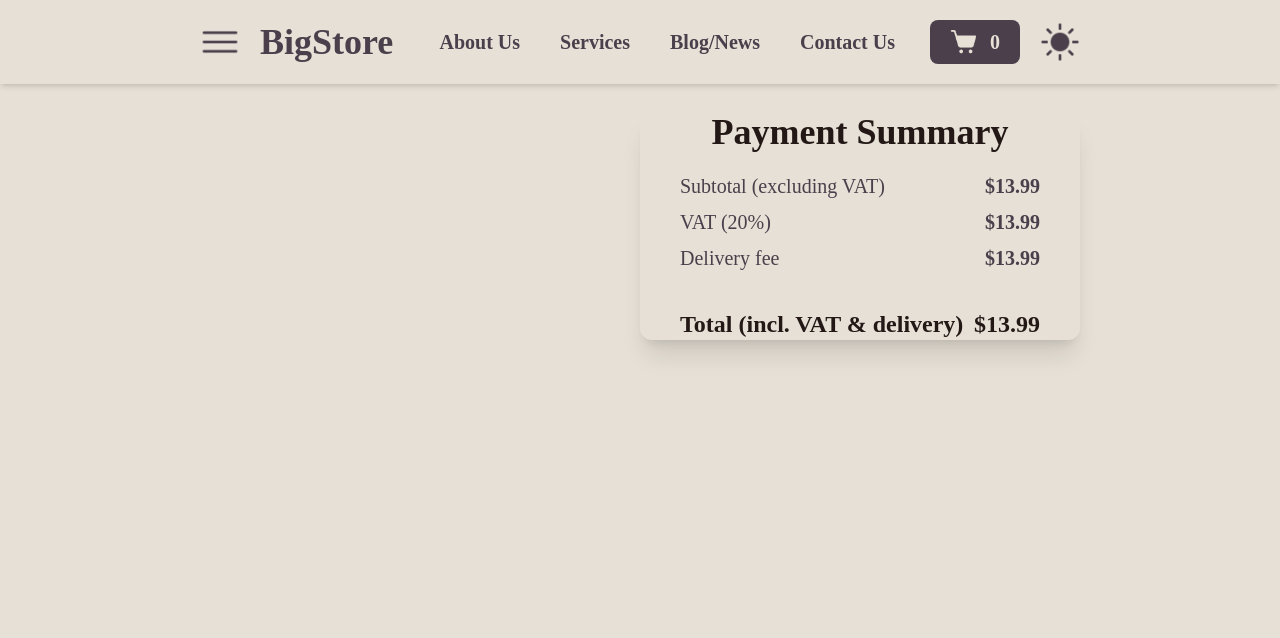
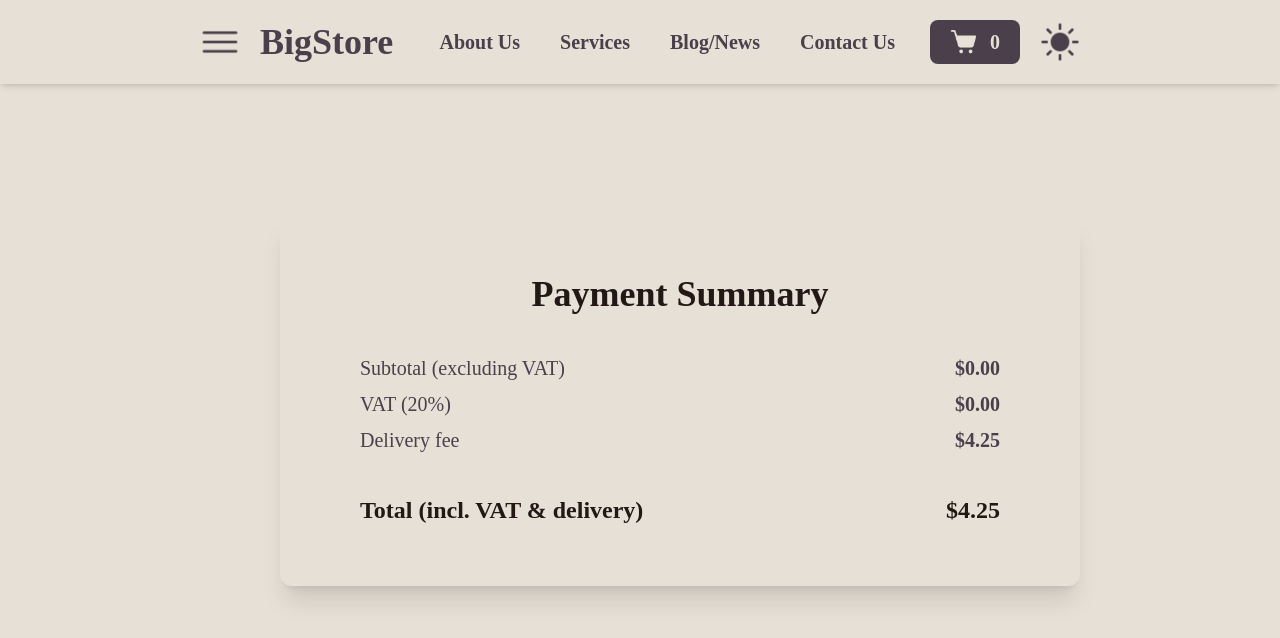
Before and after one commit to luwquit/react-exercises, a React (Vite) app in the folder cart-context-store/: page /cart in a window 1280 px wide. Shown: the top 638 px of the page. Built offline with nearby package versions, Linux system fonts and the light colour scheme; data requests are answered from the project's data file; a web font is replaced by a local one.

Commit message:
Add useCartDetails hook to get details on items from products that in the cart; center PaymentSummary component

```diff
--- /dev/null
+++ b/cart-context-store/src/assets/useCartDetails.tsx
@@ -0,0 +1,16 @@
+import { useMemo } from "react";
+import { useCart } from "../contexts/CartContext";
+import { useProduct } from "../contexts/ProductContext";
+
+export function useCartDetails() {
+  const {cart} = useCart();
+  const {products} = useProduct();
+
+  return useMemo(
+    () =>
+      cart.products.flatMap((cartItem) => {
+        const product = products.find((p) => p.id === cartItem.id);
+        return product ? [{...cartItem, product}] : [];
+      }),
+  [cart, products])
+}
--- a/cart-context-store/src/components/CartItem.tsx
+++ b/cart-context-store/src/components/CartItem.tsx
@@ -1,11 +1,11 @@
 import { useCart } from "../contexts/CartContext";
-import { useProduct } from "../contexts/ProductContext";
 import { Quantity } from "./Quantity";
 import formatCurrency from "../assets/formatCurrency";
+import { useCartDetails } from "../assets/useCartDetails";
 
 export function CartItem() {
-  const {products} = useProduct();
-  const {cart, cartDispatch} = useCart();
+  const {cartDispatch} = useCart();
+  const cartDetails = useCartDetails();
 
   const handleRemoveItem = (id: number, quantity: number) => {
     cartDispatch({type: "removeFromCart", payload: {id: id, quantity: quantity}})
@@ -13,19 +13,14 @@ export function CartItem() {
 
   return (
     <>
-      {cart.products.map(cartItem => {
-        const matchingItem = products.find(product => product.id === cartItem.id);
-        if (!matchingItem) return null;
-        if (products.length === 0) {
-          return <div className="text-3xl text-text-light font-bold text-center">Loading cart...</div>
-        }
+      {cartDetails && cartDetails.map((cartItem) => {
         return (
           <div key={cartItem.id} className="rounded-xl grid grid-cols-2 gap-x-5 max-w-130 text-text-light p-3 shadow-xl dark:shadow-2xl">
-            <img src={matchingItem.image} className="w-60" />
+            <img src={cartItem.product.image} className="w-60" />
             <div className="flex flex-col justify-between py-5">
               <div className="flex flex-col">
-                <h2 className="font-semibold text-2xl text-main-light">{matchingItem.name}</h2>
-                <h3 className="font-bold text-2xl">{formatCurrency(matchingItem.priceCents)}</h3>
+                <h2 className="font-semibold text-2xl text-main-light">{cartItem.product.name}</h2>
+                <h3 className="font-bold text-2xl">{formatCurrency(cartItem.product.priceCents)}</h3>
                 <Quantity cartItem={cartItem} />
               </div>
               <div>
--- a/cart-context-store/src/components/PaymentSummary.tsx
+++ b/cart-context-store/src/components/PaymentSummary.tsx
@@ -1,26 +1,45 @@
+import formatCurrency from "../assets/formatCurrency";
+import { useCartDetails } from "../assets/useCartDetails";
+
 export function PaymentSummary() {
+  const cartDetails = useCartDetails();
+  const taxPercent = 20;
+  const deliveryFeeCents = 425;
+
+  const calculateSum = () => {
+    let sum = 0;
+    cartDetails.map((cartItem) => {
+      sum += (cartItem.product.priceCents * cartItem.quantity)
+    });
+    return sum;
+  };
+
+  const subtotal = calculateSum();
+  const vat = (subtotal * taxPercent) / 100;
+  const TOTAL = subtotal + vat + deliveryFeeCents;
+
   return (
-    <section className="text-main-light max-w-150 max-h-80 px-10 rounded-xl shadow-xl dark:shadow-2xl flex flex-col justify-center">
-      <h2 className="text-4xl font-bold text-center text-text-light pb-5">Payment Summary</h2>
+    <section className="text-main-light w-200 px-20 py-15 rounded-xl shadow-xl dark:shadow-2xl flex flex-col fixed top-1/2 right-50 -translate-y-1/2">
+      <h2 className="text-4xl font-bold text-center text-text-light pb-10">Payment Summary</h2>
       <div className="text-xl font-medium space-y-2">
         <span className="flex justify-between">
           <h3>Subtotal (excluding VAT)</h3>
-          <h4 className="font-bold">$13.99</h4>
+          <h4 className="font-bold">{formatCurrency(subtotal)}</h4>
         </span>
 
         <span className="flex justify-between">
           <h3>VAT (20%)</h3>
-          <h4 className="font-bold">$13.99</h4>
+          <h4 className="font-bold">{formatCurrency(vat)}</h4>
         </span>
 
         <span className="flex justify-between">
           <h3>Delivery fee</h3>
-          <h4 className="font-bold">$13.99</h4>
+          <h4 className="font-bold">{formatCurrency(deliveryFeeCents)}</h4>
         </span>
 
-        <span className="flex justify-between text-2xl font-bold text-text-light pt-7">
+        <span className="flex justify-between text-2xl font-bold text-text-light mt-10">
           <h3>Total (incl. VAT & delivery)</h3>
-          <h4>$13.99</h4>
+          <h4>{formatCurrency(TOTAL)}</h4>
         </span>
 
       </div>
--- a/cart-context-store/src/pages/CartPage.tsx
+++ b/cart-context-store/src/pages/CartPage.tsx
@@ -6,7 +6,7 @@ export function CartPage() {
   return (
     <>
       <Header />
-      <div className="pt-28 px-50 grid grid-cols-2">
+      <div className="pt-28 px-50 grid grid-cols-2 relative">
         <CartItemsGrid />
         <PaymentSummary />
       </div>
```
